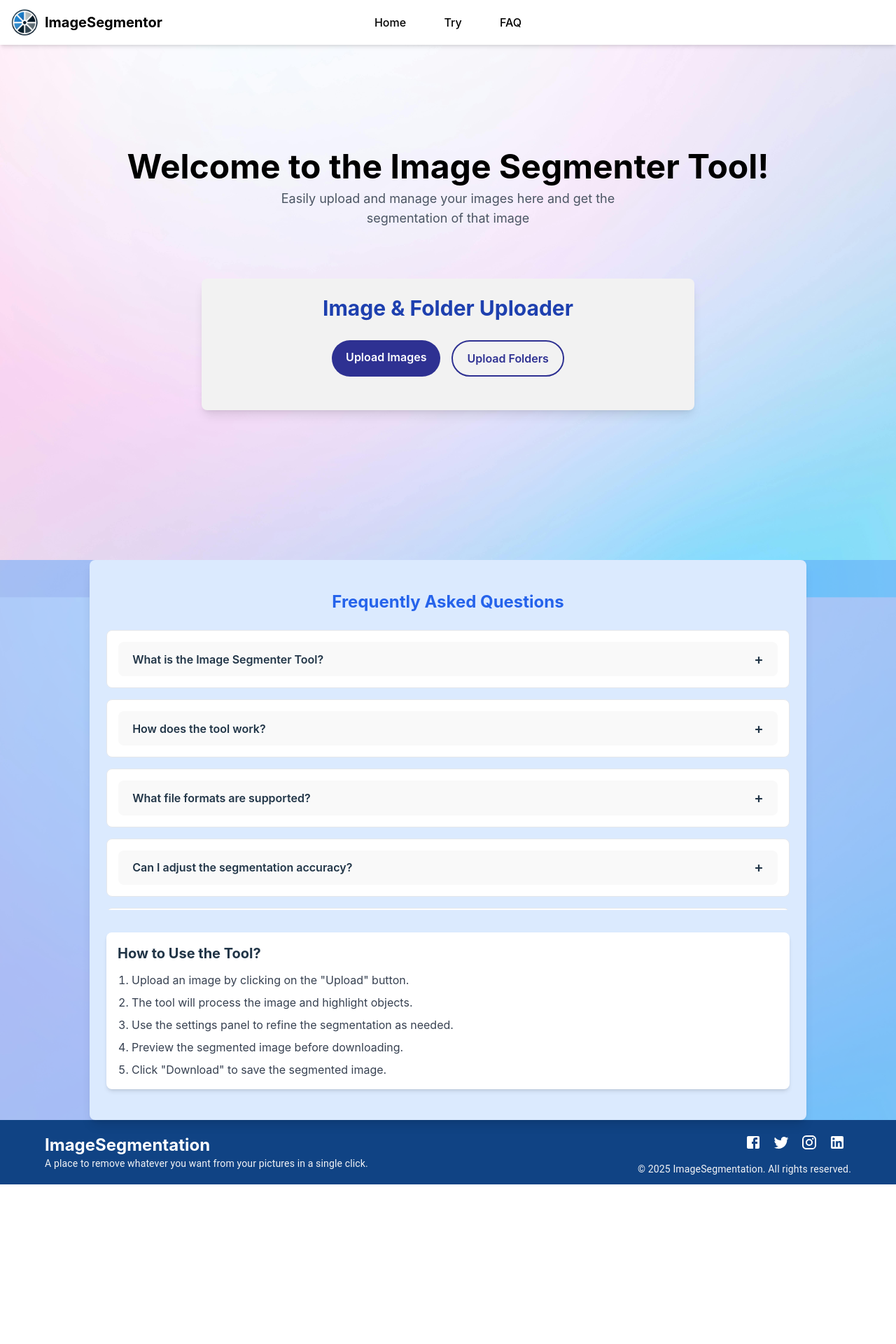
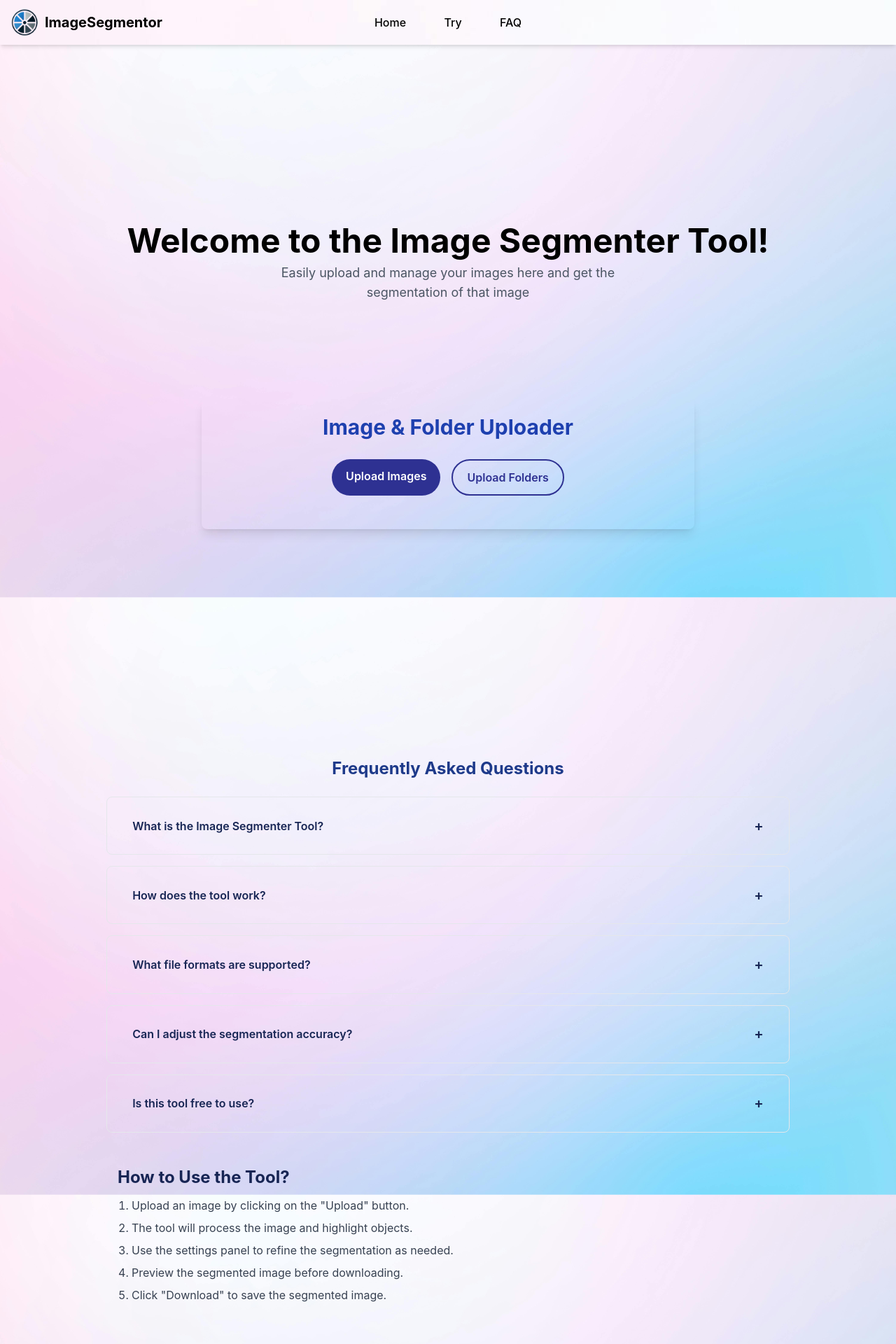
Before and after one commit to Prasannakbhat123/ImageSegmentor, a React (Vite) app: page / in a window 1280 px wide. Shown: the top 1920 px of the page at 70% size. Before the commit the page ends 1692 px from the top, so only its background shows below. Built offline with nearby package versions, Linux system fonts and the light colour scheme.

Commit message:
ui changes

```diff
--- a/index.html
+++ b/index.html
@@ -2,7 +2,7 @@
 <html lang="en">
   <head>
     <meta charset="UTF-8" />
-    <link rel="icon" type="image/svg+xml" href="/vite.svg" />
+    <link rel="icon" type="image/svg+xml" href="/IGlogo.png" />
     <meta name="viewport" content="width=device-width, initial-scale=1.0" />
     <title>ImageSegmenter</title>
   </head>
--- a/src/App.jsx
+++ b/src/App.jsx
@@ -5,38 +5,35 @@ import PictureUploader from "./components/PictureUploader";
 import Footer from "./components/Footer";
 import Faq from "./components/Faq";
 import ViewPage from "./components/ViewPage";
-import homebg from './assets/homebg.jpg';
+import homebg from "./assets/homebg.jpg";
 
 const App = () => {
   const [uploadedFiles, setUploadedFiles] = useState({});
   const [viewMode, setViewMode] = useState(false);
 
   return (
-    <div className="w-screen min-h-screen bg-fixed bg-cover bg-center" style={{ backgroundImage: `url(${homebg})` }}>
+    <div
+      className="w-screen min-h-screen bg-fixed bg-cover bg-center"
+      style={{ backgroundImage: `url(${homebg})` }}
+    >
       <div className="w-screen min-h-screen overflow-auto">
         {!viewMode ? (
           <>
             <Navbar />
-            {/* <HomeSection /> */}
+            <HomeSection />
             <section
               id="try"
-  className="w-screen h-[100vh] flex items-center justify-center flex-col space-y-8"
+              className="w-screen h-[65vh] flex items-center flex-col space-y-8"
             >
-  <div className="text-center">
-    <h2 className="text-5xl font-bold text-black">Welcome to the Image Segmenter Tool!</h2>
-    <p className="text-lg text-gray-600 mt-2 w-[500px] text-center mx-auto mb-10">Easily upload and manage your images here and get the segmentation of that image</p>
-  </div>
-  <div className="mt-8">
               <PictureUploader
                 setUploadedFiles={setUploadedFiles}
                 setViewMode={setViewMode}
               />
-  </div>
             </section>
 
             <section
               id="faq"
-              className="w-screen h-screen flex items-center justify-center bg-blue-400 bg-opacity-50"
+              className="w-screen h-screen flex items-center justify-center "
             >
               <div className="w-full max-w-5xl h-full flex items-center justify-center">
                 <Faq />
@@ -45,10 +42,7 @@ const App = () => {
             <Footer />
           </>
         ) : (
-          <ViewPage
-            uploadedFiles={uploadedFiles}
-            setViewMode={setViewMode}
-          />
+          <ViewPage uploadedFiles={uploadedFiles} setViewMode={setViewMode} />
         )}
       </div>
     </div>
--- a/src/components/Faq.jsx
+++ b/src/components/Faq.jsx
@@ -36,19 +36,24 @@ const Faq = () => {
   ];
 
   return (
-    <div className="w-screen mx-auto p-6 bg-blue-100 rounded-lg shadow-lg relative overflow-hidden h-full flex flex-col justify-center">
-      <h2 className="text-2xl font-bold text-center mb-6 text-blue-600">Frequently Asked Questions</h2>
+    <div className="w-screen mx-auto p-6 pt-60 rounded-lg  relative overflow-hidden flex flex-col justify-center">
+      <h2 className="text-2xl font-bold text-center mb-6 text-blue-900">
+        Frequently Asked Questions
+      </h2>
 
       {/* FAQ List */}
-      <div className="space-y-4 max-h-[400px] overflow-auto">
+      <div className="flex justify-center">
+        <div className="space-y-4 w-[80vw]">
           {faqs.map((faq, index) => (
-          <div key={index} className="border rounded-lg p-4 bg-white">
+            <div key={index} className="border rounded-lg p-4">
               <button
-              className="w-full text-left font-semibold flex justify-between items-center"
+                className="w-full text-center text-blue-950 font-semibold flex justify-between bg-transparent items-center"
                 onClick={() => toggleFAQ(index)}
               >
                 {faq.question}
-              <span className="text-xl">{openIndex === index ? "−" : "+"}</span>
+                <span className="text-xl">
+                  {openIndex === index ? "−" : "+"}
+                </span>
               </button>
               {openIndex === index && (
                 <p className="mt-2 text-gray-700">{faq.answer}</p>
@@ -56,16 +61,19 @@ const Faq = () => {
             </div>
           ))}
         </div>
+      </div>
 
       {/* How to Use Section */}
-      <div className="mt-8 p-4 bg-white rounded-lg shadow-md">
-        <h3 className="text-xl font-bold mb-3">How to Use the Tool?</h3>
+      <div className="mt-8 mb-10 w-[80vw] p-4 rounded-lg ">
+        <h3 className="text-2xl text-blue-950 font-bold mb-3">
+          How to Use the Tool?
+        </h3>
         <ol className="list-decimal pl-5 space-y-2 text-gray-700">
-          <li>Upload an image by clicking on the "Upload" button.</li>
+          <li>Upload an image by clicking on the &quot;Upload&quot; button.</li>
           <li>The tool will process the image and highlight objects.</li>
           <li>Use the settings panel to refine the segmentation as needed.</li>
           <li>Preview the segmented image before downloading.</li>
-          <li>Click "Download" to save the segmented image.</li>
+          <li>Click &quot;Download&quot; to save the segmented image.</li>
         </ol>
       </div>
     </div>
--- a/src/components/Footer.jsx
+++ b/src/components/Footer.jsx
@@ -1,4 +1,3 @@
-import React from 'react';
 import Container from '@mui/material/Container';
 import Grid from '@mui/material/Grid';
 import Typography from '@mui/material/Typography';
@@ -11,14 +10,14 @@ import LinkedInIcon from '@mui/icons-material/LinkedIn';
 
 const Footer = () => {
   return (
-    <footer className="bg-[#104384] text-white py-3">
+    <footer className=" text-blue-900 py-3 mt-40">
       <Container>
         <Grid container alignItems="center" justifyContent="space-between">
           <Grid item xs={12} sm={6} className="text-center sm:text-left">
             <h3 className="font-bold text-2xl">
               ImageSegmentation
             </h3>
-            <Typography variant="body2" className="text-gray-100 mt-1">
+            <Typography variant="body2" className="text-blue-900 mt-1">
               A place to remove whatever you want from your pictures in a single click.
             </Typography>
           </Grid>
@@ -37,7 +36,7 @@ const Footer = () => {
                 <LinkedInIcon />
               </IconButton>
             </div>
-            <Typography variant="body2" className="text-gray-100">
+            <Typography variant="body2" className="text-blue-900">
               &copy; {new Date().getFullYear()} ImageSegmentation. All rights reserved.
             </Typography>
           </Grid>
--- a/src/components/HomeSection.jsx
+++ b/src/components/HomeSection.jsx
@@ -1,28 +1,13 @@
-import React, { useEffect, useState } from 'react';
-
 const HomeSection = () => {
-  const [displayText, setDisplayText] = useState("");
-  const fullText =
-    "Welcome to the Image Segmenter Tool! Easily upload and manage your images here.";
-    const navbar = document.querySelector('nav');
-
-  useEffect(() => {
-    let currentIndex = 0;
-
-    const interval = setInterval(() => {
-      if (currentIndex < fullText.length) {
-        setDisplayText((prev) => prev + fullText.charAt(currentIndex));
-        currentIndex++;
-      } else {
-        clearInterval(interval); // Stop the interval when done
-      }
-    }, 100); // Adjust speed of text animation
-
-    return () => clearInterval(interval); // Cleanup on component unmount
-  }, []);
   return (
-    <div className="h-[10vh] flex items-center justify-center bg-[#003566] mt-16">
-      <h1 className="text-3xl font-bold">{displayText}</h1>
+    <div className="text-center h-[20%] pt-80">
+      <h2 className="text-5xl font-bold text-black">
+        Welcome to the Image Segmenter Tool!
+      </h2>
+      <p className="text-lg text-gray-600 mt-2 w-[500px] text-center mx-auto mb-10">
+        Easily upload and manage your images here and get the segmentation of
+        that image
+      </p>
     </div>
   );
 };
--- a/src/components/Navbar.jsx
+++ b/src/components/Navbar.jsx
@@ -1,28 +1,40 @@
-import React from 'react';
+import { useState } from 'react';
 import IGlogo from '../assets/IGlogo.png';
+import homebg from "../assets/homebg.jpg";
 
 const Navbar = () => {
+  const [isMenuOpen, setIsMenuOpen] = useState(false);
+
   const scrollToSection = (sectionId) => {
     const section = document.getElementById(sectionId);
     const navbar = document.querySelector('nav');
     const navbarHeight = navbar ? navbar.offsetHeight : 0;
 
     if (sectionId === 'home') {
-      // Force scroll to top
       window.scrollTo({ top: 0, behavior: 'smooth' });
     } else if (section) {
       const sectionPosition = section.offsetTop - navbarHeight;
       window.scrollTo({ top: sectionPosition, behavior: 'smooth' });
     }
+
+    // Close mobile menu after clicking
+    setIsMenuOpen(false);
+  };
+
+  const toggleMenu = () => {
+    setIsMenuOpen(!isMenuOpen);
   };
 
   return (
-    <nav className="fixed top-0 left-0 w-full h-16 z-50 flex items-center justify-between p-4 bg-white text-black shadow-md">
+    <nav className="fixed top-0 left-0 w-full h-16 z-50 flex items-center justify-between p-4 text-black shadow-md"
+         style={{ backgroundImage: `url(${homebg})` }}>
       <div className="flex items-center">
         <img src={IGlogo} alt="Logo" className="w-10 h-10 mr-2" />
         <span className="text-xl font-bold">ImageSegmentor</span>
       </div>
-      <div className="absolute left-1/2 transform -translate-x-1/2 space-x-4">
+
+      {/* Desktop Navigation */}
+      <div className="hidden md:block absolute left-1/2 transform -translate-x-1/2 space-x-4">
         <button onClick={() => scrollToSection('home')} className="hover:underline bg-transparent focus:outline-none border-none">
           Home
         </button>
@@ -33,6 +45,39 @@ const Navbar = () => {
           FAQ
         </button>
       </div>
+
+      {/* Mobile Menu Button */}
+      <div className="md:hidden">
+        <button
+          onClick={toggleMenu}
+          className="p-2 bg-transparent focus:outline-none"
+        >
+          <svg className="w-6 h-6" fill="none" stroke="currentColor" viewBox="0 0 24 24" xmlns="http://www.w3.org/2000/svg">
+            {isMenuOpen ? (
+              <path strokeLinecap="round" strokeLinejoin="round" strokeWidth={2} d="M6 18L18 6M6 6l12 12" />
+            ) : (
+              <path strokeLinecap="round" strokeLinejoin="round" strokeWidth={2} d="M4 6h16M4 12h16M4 18h16" />
+            )}
+          </svg>
+        </button>
+      </div>
+
+      {/* Mobile Menu */}
+      {isMenuOpen && (
+        <div className="md:hidden absolute top-16 left-0 w-full bg-transparent shadow-md py-2 px-4">
+          <div className="flex flex-col space-y-3">
+            <button onClick={() => scrollToSection('home')} className="text-left py-2 bg-transparent hover:bg-gray-100 focus:outline-none">
+              Home
+            </button>
+            <button onClick={() => scrollToSection('try')} className="text-left py-2 bg-transparent hover:bg-gray-100 focus:outline-none">
+              Try
+            </button>
+            <button onClick={() => scrollToSection('faq')} className="text-left py-2 bg-transparent hover:bg-gray-100 focus:outline-none">
+              FAQ
+            </button>
+          </div>
+        </div>
+      )}
     </nav>
   );
 };
--- a/src/components/PictureUploader.jsx
+++ b/src/components/PictureUploader.jsx
@@ -149,7 +149,7 @@ const PictureUploader = ({ setUploadedFiles, setViewMode }) => {
   };
 
   return (
-    <div className="p-6 bg-[#f2f2f2] rounded-lg shadow-lg w-[55vw] mx-auto">
+    <div className="p-6 mt-24 rounded-lg shadow-lg w-[55vw] mx-auto">
       <h1 className="text-3xl font-bold text-blue-800 text-center mb-7">
         Image & Folder Uploader
       </h1>
```
Also changed, not shown: public/IGlogo.png (added). Lines whose indentation alone changed are shown as unchanged.
